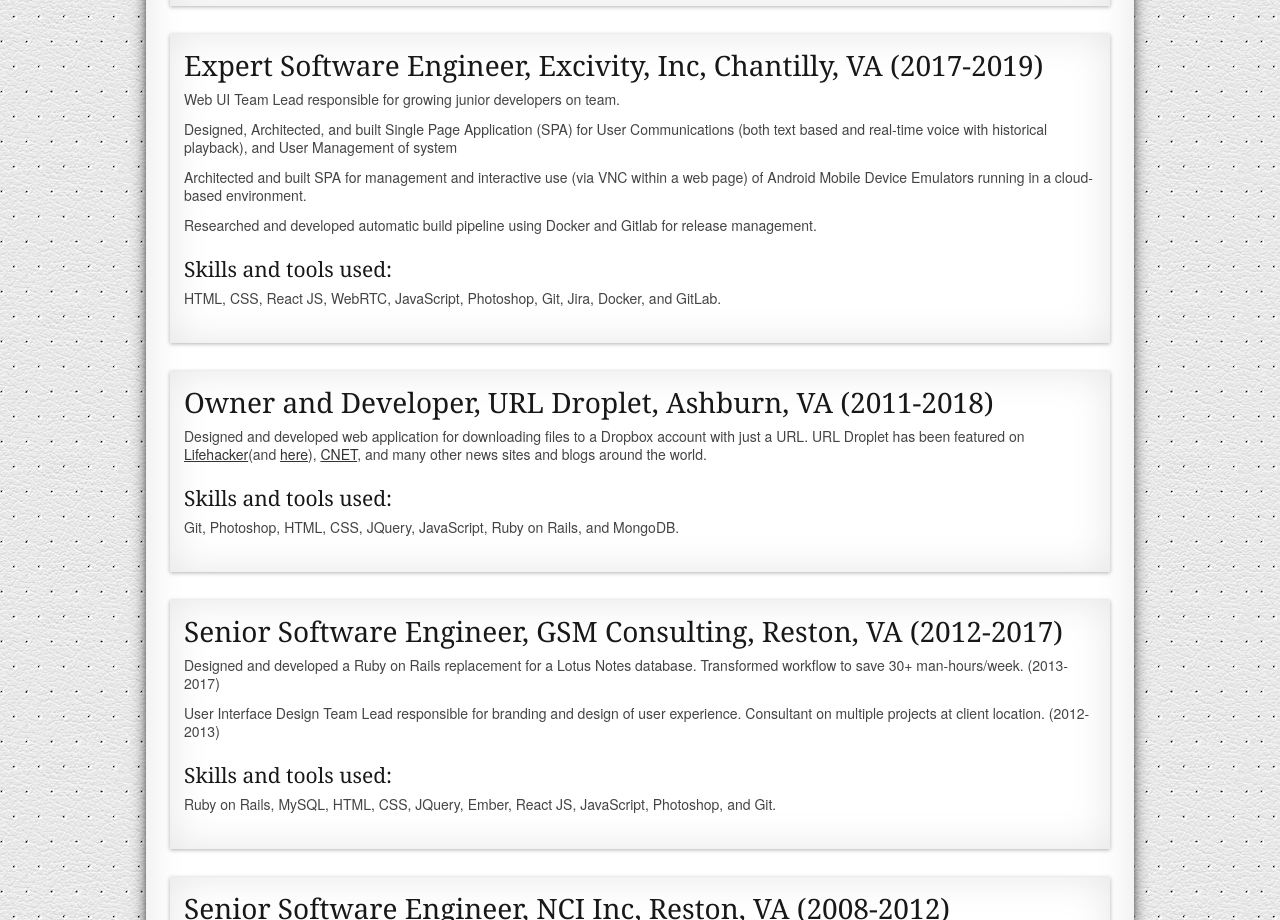
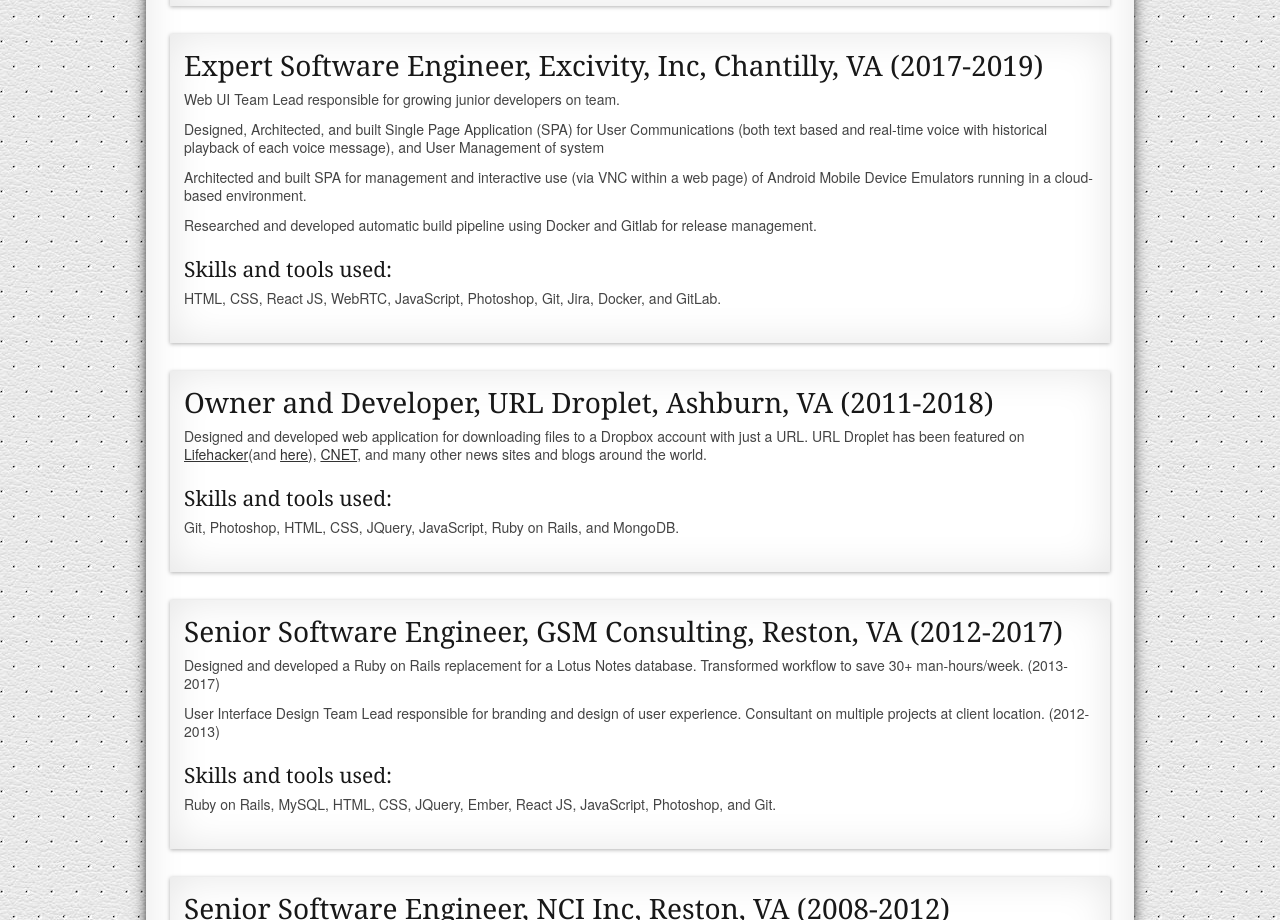
Before and after one commit to mikekellyio/resume, a React (Create React App) app: page / in a window 1280 px wide. Shown: the part 1060-1980 px from the top of the page. Built offline with nearby package versions, Linux system fonts and the light colour scheme.

Commit message:
Update resume.js

```diff
--- a/src/resume.js
+++ b/src/resume.js
@@ -36,7 +36,7 @@ export default {
       endYear: "2019",
       highlights: [
         "Web UI Team Lead responsible for growing junior developers on team.",
-        "Designed, Architected, and built Single Page Application (SPA) for User Communications (both text based and real-time voice with historical playback), and User Management of system",
+        "Designed, Architected, and built Single Page Application (SPA) for User Communications (both text based and real-time voice with historical playback of each voice message), and User Management of system",
         "Architected and built SPA for management and interactive use (via VNC within a web page) of Android Mobile Device Emulators running in a cloud-based environment.",
         "Researched and developed automatic build pipeline using Docker and Gitlab for release management.",
       ],
```
